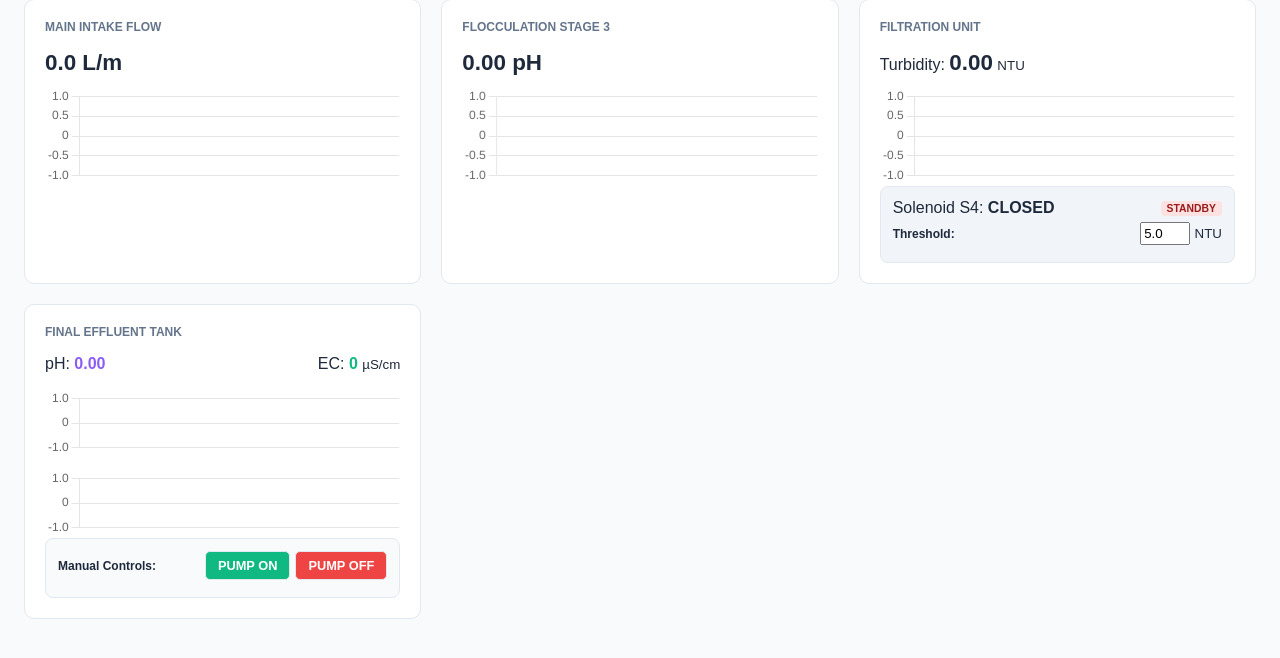
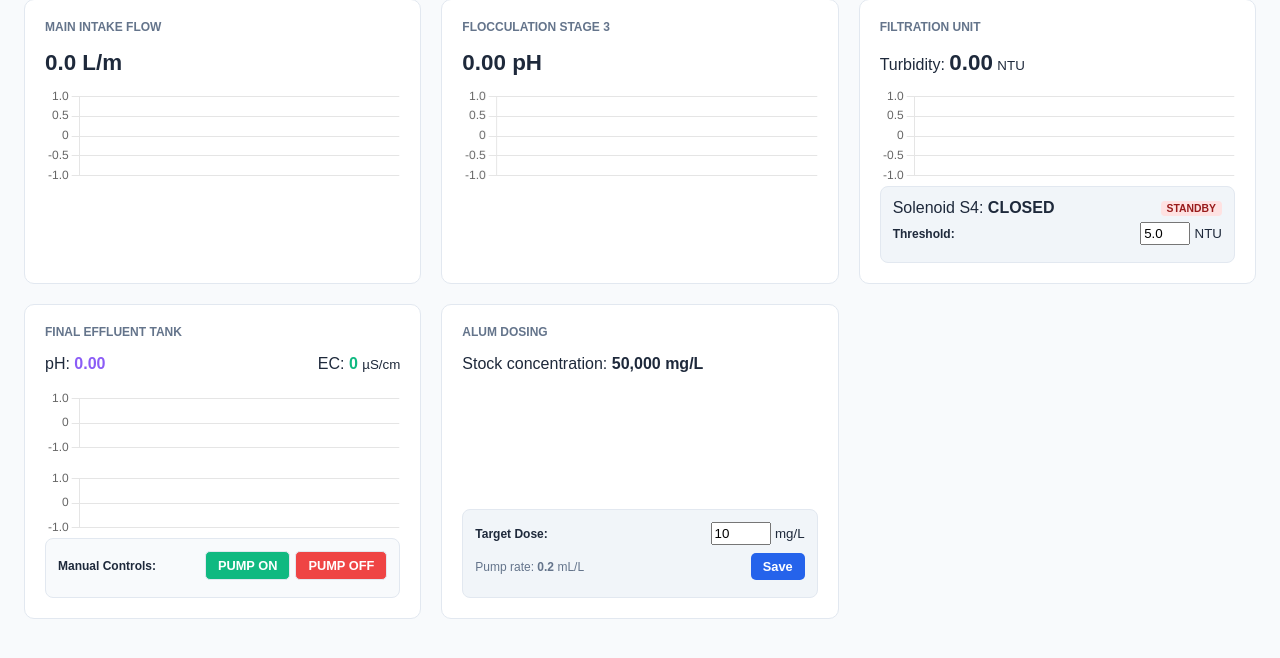
Before and after one commit to GOGHSY/RENO-RPI1, a FastAPI app: page / in a window 1280 px wide. Shown: the part 113-771 px from the top of the page. Run offline with FastAPI, Linux system fonts and the light colour scheme; data that the repository does not hold is empty.

Commit message:
add alum dose input to dashboard with live ratio calculation

```diff
--- a/water_ui/ui/main.py
+++ b/water_ui/ui/main.py
@@ -1,3 +1,4 @@
+import json
 import os
 from pathlib import Path
 
@@ -5,6 +6,7 @@ import requests
 from fastapi import FastAPI, HTTPException, Request
 from fastapi.responses import HTMLResponse
 from fastapi.templating import Jinja2Templates
+from pydantic import BaseModel
 
 import zenoh
 
@@ -13,6 +15,19 @@ app = FastAPI()
 # Directory Setup
 BASE_DIR = Path(__file__).resolve().parent
 templates = Jinja2Templates(directory=str(BASE_DIR / "templates"))
+
+# Alum dose state file — shared with the main sensor loop
+DOSE_STATE_FILE = Path(__file__).resolve().parents[3] / "dose_state.json"
+STOCK_CONCENTRATION_MG_PER_ML = 50.0  # 50,000 mg/L = 50 mg/mL
+
+def _read_dose() -> float:
+    try:
+        return json.loads(DOSE_STATE_FILE.read_text())["dose_mg_per_l"]
+    except Exception:
+        return 10.0  # default 10 mg/L
+
+def _write_dose(dose: float) -> None:
+    DOSE_STATE_FILE.write_text(json.dumps({"dose_mg_per_l": dose}))
 
 # VictoriaMetrics endpoint
 VM_URL = "http://localhost:8428/api/v1/query"
@@ -105,6 +120,24 @@ def pump_stop():
     return {"ok": True}
 
 
+class DoseRequest(BaseModel):
+    dose_mg_per_l: float
+
+@app.get("/alum/dose")
+def get_dose():
+    dose = _read_dose()
+    ratio = dose / STOCK_CONCENTRATION_MG_PER_ML
+    return {"dose_mg_per_l": dose, "ratio_ml_per_l": round(ratio, 4)}
+
+@app.post("/alum/dose")
+def set_dose(body: DoseRequest):
+    if body.dose_mg_per_l <= 0:
+        raise HTTPException(status_code=400, detail="Dose must be positive")
+    _write_dose(body.dose_mg_per_l)
+    ratio = body.dose_mg_per_l / STOCK_CONCENTRATION_MG_PER_ML
+    return {"dose_mg_per_l": body.dose_mg_per_l, "ratio_ml_per_l": round(ratio, 4)}
+
+
 @app.get("/status")
 def status():
     return {"system": "running", "valve": "unknown", "pump": "unknown"}
--- a/water_ui/ui/templates/index.html
+++ b/water_ui/ui/templates/index.html
@@ -263,6 +263,27 @@
                         </div>
                     </div>
                 </div>
+
+                <div class="card">
+                    <div class="card-title">Alum Dosing</div>
+                    <div style="margin-bottom:0.5rem">
+                        Stock concentration: <b>50,000 mg/L</b>
+                    </div>
+                    <div class="control-tray">
+                        <div class="switch-row">
+                            <label style="font-size:0.75rem;font-weight:600">Target Dose:</label>
+                            <div>
+                                <input type="number" id="alum-dose-input" value="10" step="1" min="1" style="width:60px;padding:2px"/>
+                                <small>mg/L</small>
+                            </div>
+                        </div>
+                        <div class="switch-row" style="margin-top:8px">
+                            <span style="font-size:0.75rem;color:var(--muted)">Pump rate: <b id="alum-ratio">—</b> mL/L</span>
+                            <button class="btn" style="background:var(--accent);color:white;border:none" onclick="saveDose()">Save</button>
+                        </div>
+                        <div id="alum-status" style="font-size:0.7rem;color:var(--muted);margin-top:4px"></div>
+                    </div>
+                </div>
             </div>
 
             <div id="history-view" class="card">
@@ -431,6 +452,35 @@
                 }
             }
 
+            async function loadDose() {
+                try {
+                    const res = await fetch('/alum/dose');
+                    const data = await res.json();
+                    document.getElementById('alum-dose-input').value = data.dose_mg_per_l;
+                    document.getElementById('alum-ratio').innerText = data.ratio_ml_per_l;
+                } catch (e) {}
+            }
+
+            async function saveDose() {
+                const dose = parseFloat(document.getElementById('alum-dose-input').value);
+                const status = document.getElementById('alum-status');
+                try {
+                    const res = await fetch('/alum/dose', {
+                        method: 'POST',
+                        headers: {'Content-Type': 'application/json'},
+                        body: JSON.stringify({dose_mg_per_l: dose})
+                    });
+                    const data = await res.json();
+                    document.getElementById('alum-ratio').innerText = data.ratio_ml_per_l;
+                    status.innerText = 'Saved ✓';
+                    setTimeout(() => status.innerText = '', 3000);
+                } catch (e) {
+                    status.innerText = 'Error saving';
+                }
+            }
+
+            loadDose();
+
             function exportCSV() {
                 let csv =
                     "Time,Flow,FlocPh,NTU,EffPh,EC\n" +
```
Also changed, not shown: full_system_package/main.py (+18 -1 lines).
